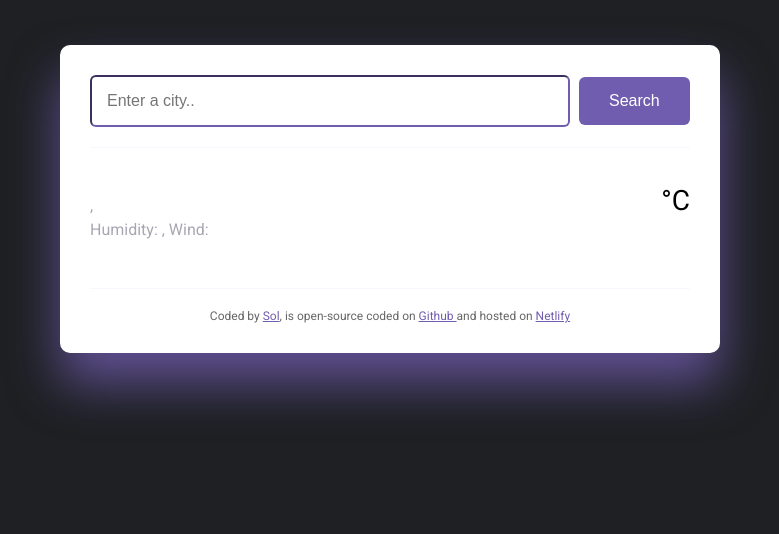
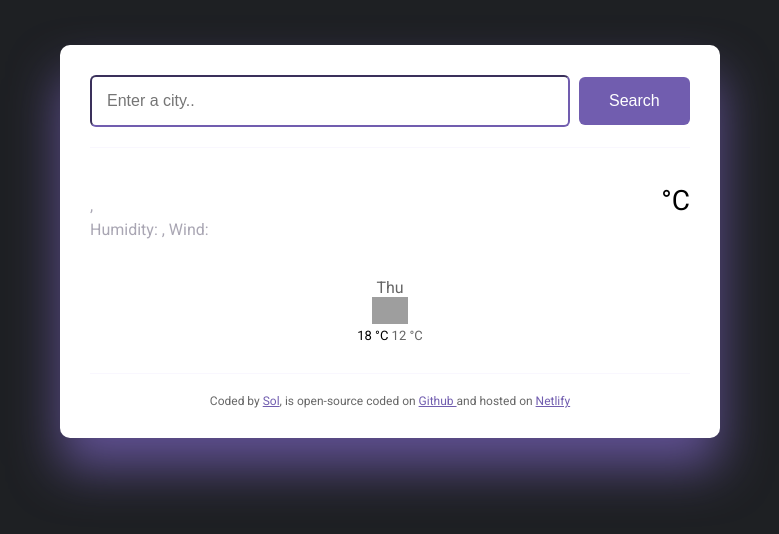
Before and after one commit to mrsun77/my-weather-app, a plain HTML site: page index.html in a window 1280 px wide. Shown: the whole page, without its empty margins (250-1029 px from the left). Drawn offline with nearby package versions, Linux system fonts and the light colour scheme; no server answers; grey boxes are pictures that could not be loaded.

Commit message:
Added forecast HTML

```diff
--- a/index.html
+++ b/index.html
@@ -47,6 +47,22 @@
             <div class="weather-unit">°C</div>
           </div>
         </div>
+
+        <div class="weather-forecast">
+          <div class="row">
+            <div class="col-2">
+              <div class="weather-forecast-date">Thu</div>
+              <img
+                src="http://shecodes-assets.s3.amazonaws.com/api/weather/icons/few-clouds-day.png"
+                width="36"
+              />
+              <div class="weather-forecast-temperature">
+                <span class="max-forecast-temp">18 °C</span>
+                <span class="min-forecast-temp">12 °C</span>
+              </div>
+            </div>
+          </div>
+        </div>
       </main>
 
       <footer>
--- a/src/style.css
+++ b/src/style.css
@@ -85,6 +85,24 @@ main {
   font-size: 28px;
 }
 
+.weather-forecast {
+  margin-top: 20px;
+  text-align: center;
+  color: #000;
+}
+
+.weather-forecast-date {
+  font-size: 16px;
+  opacity: 0.6;
+}
+
+.weather-forecast-temperature {
+  font-size: 13px;
+}
+.min-forecast-temp {
+  opacity: 0.6;
+}
+
 footer {
   border-top: 1px solid #f9f7fe;
   padding: 20px 0 0 0; /*top right bottom left   */
```
